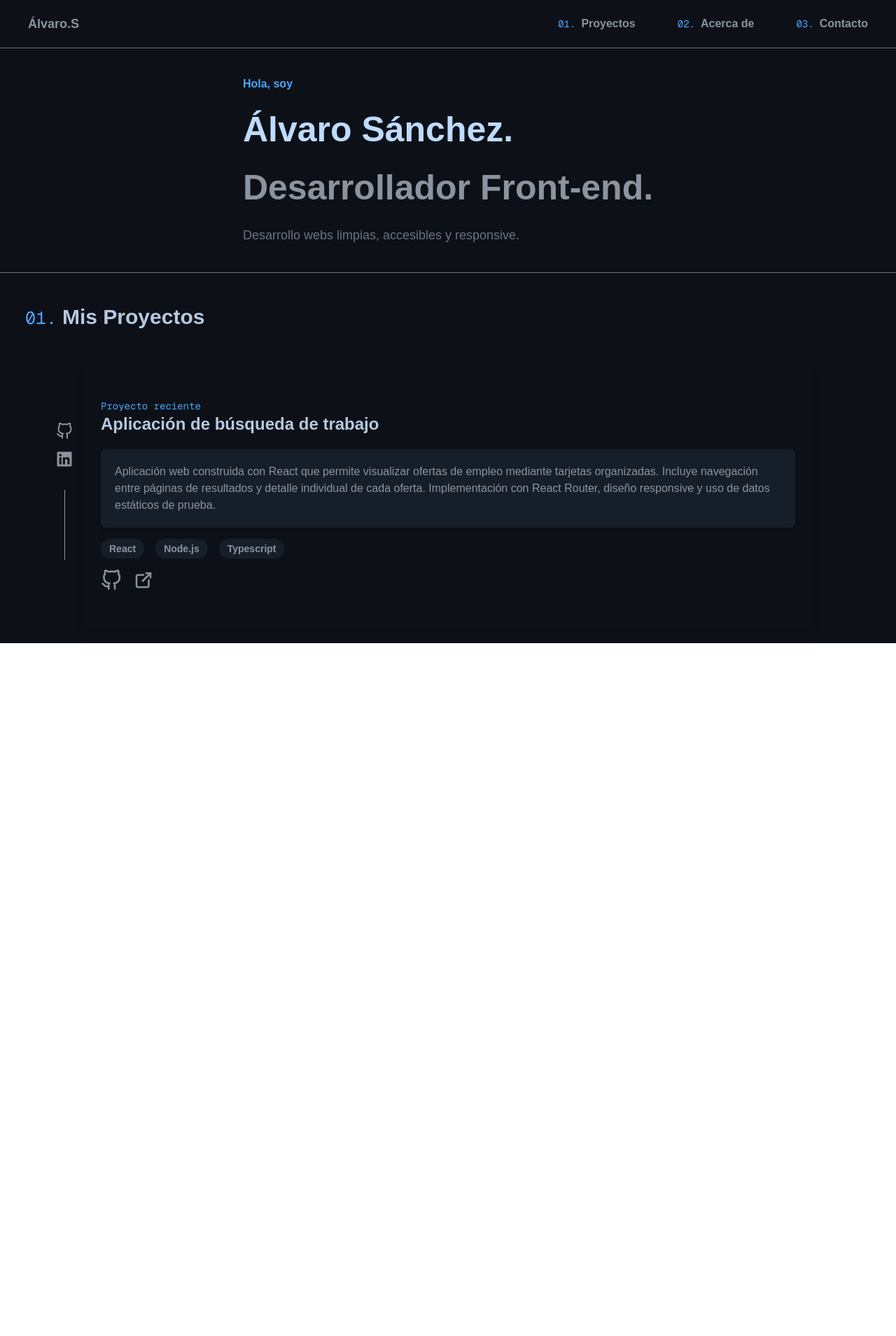
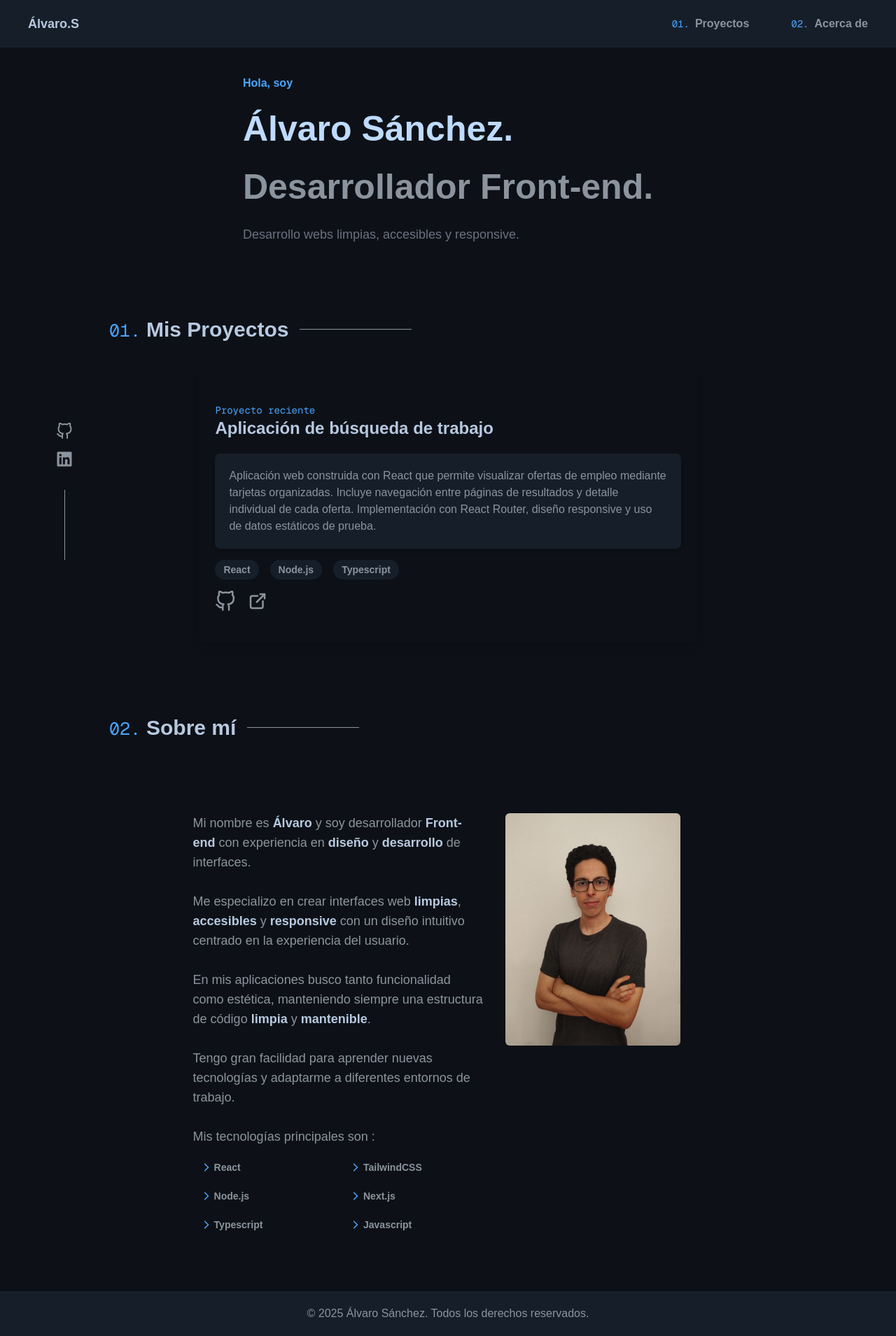
Before and after one commit to AllwarsGIT/portfolio-react, a Next.js app: page / in a window 1280 px wide. Shown: the whole page at 70% size. Before the commit the page ends 919 px from the top, so only its background shows below. Built offline with nearby package versions, Linux system fonts and the light colour scheme.

Commit message:
Portfolio V1 fully responsive

```diff
--- a/src/app/layout.tsx
+++ b/src/app/layout.tsx
@@ -24,7 +24,7 @@ export default function RootLayout({
   children: React.ReactNode;
 }>) {
   return (
-    <html lang="en">
+    <html lang="es">
       <body
         className={`${geistSans.variable} ${geistMono.variable} antialiased`}
       >
--- a/src/app/page.tsx
+++ b/src/app/page.tsx
@@ -1,15 +1,21 @@
 import Hero from "../components/Hero"
 import SideBar from "../components/SideBar"
 import Projects from "../components/Projects"
+import AboutMe from "../components/AboutMe"
+// import ContactMe from "../components/ContactMe"
+import Footer from "../components/Footer"
 
 export default function Home() {
   return (
     <>
       <SideBar />
-      <main className=" bg-blackPrimary scroll-smooth">
+      <main className=" bg-blackPrimary w-full scroll-smooth">
         <Hero />
         <Projects />
+        <AboutMe />
+        {/* <ContactMe /> */}
       </main>
+      <Footer />
     </>
   );
 }
--- a/src/components/AboutMe.tsx
+++ b/src/components/AboutMe.tsx
@@ -1,12 +1,76 @@
 
-
+import Image from 'next/image'
 import React from 'react'
+import TechBadgeAboutMe from './TechBadgeAboutMe'
 
 function AboutMe() {
   return (
-    <div>
+    <section id="aboutme" className="bg-blackPrimary flex justify-center items-center pb-15">
+      <div className="mx-auto px-4 text-left w-full max-w-[1500px] ">
+          <div className="flex items-baseline justify-center md:justify-start md:mx-30 my-15 p-5 max-w-[500px]">
+              <span className="text-bluePrimary number-responsive font-mono mr-2 md:text-left">02.</span>
+              <h2 className="text-grayPrimary  font-bold  header-responsive">Sobre mí</h2>
+              <div className=" hidden md:block bg-graySecondary h-[1px] w-40 ml-4 self-center" />
+          </div>
 
-    </div>
+          <div className="flex  md:mx-30 flex-col md:flex-row items-center md:items-start justify-center text-center s p-5">
+            <div className="md:w-3/7 text-base md:text-lg">
+              <p className="text-graySecondary text-left ">
+                Mi nombre es <span className="text-grayPrimary font-bold">Álvaro</span> y soy desarrollador <span className="text-grayPrimary font-bold">Front-end</span> con experiencia en <span className="text-grayPrimary font-bold">diseño</span> y <span className="text-grayPrimary font-bold">desarrollo</span> de interfaces.
+              </p>
+              <br />
+              <p className="text-graySecondary text-left ">
+                Me especializo en crear interfaces web <span className="text-grayPrimary font-bold">limpias</span>, <span className="text-grayPrimary font-bold">accesibles</span> y <span className="text-grayPrimary font-bold">responsive</span> con un diseño intuitivo centrado en la experiencia del usuario.
+              </p>
+              <br />
+              <p className="text-graySecondary text-left ">
+                En mis aplicaciones busco tanto funcionalidad como estética, manteniendo siempre una estructura de código <span className="text-grayPrimary font-bold">limpia</span> y <span className="text-grayPrimary font-bold">mantenible</span>.
+              </p>
+              <br />
+              <p className="text-graySecondary text-left ">
+                Tengo gran facilidad para aprender nuevas tecnologías y adaptarme a diferentes entornos de trabajo.
+              </p>
+              <br />
+              <p className="text-graySecondary text-left ">
+                Mis tecnologías principales son :
+              </p>
+              <ul className=" grid grid-cols-2   text-left mt-4 gap-3">
+                <li>
+                  <TechBadgeAboutMe techName="React" />
+                </li>
+                <li>
+                  <TechBadgeAboutMe techName="TailwindCSS" />
+                </li>
+                <li>
+                  <TechBadgeAboutMe techName="Node.js" />
+                </li>
+                <li>
+                  <TechBadgeAboutMe techName="Next.js" />
+                </li>
+                <li>
+                  <TechBadgeAboutMe techName="Typescript" />
+                </li>
+                <li>
+                  <TechBadgeAboutMe techName="Javascript" />
+                </li>
+              </ul>
+
+            </div>
+            <div className="flex m-8 md:mx-8 md:m-0 justify-center p-0 items-center">
+              <Image
+                className="rounded-md "
+                src="/AlvaroLinkedin.png"
+                alt="Foto de Álvaro Sánchez Torre"
+                width={250}
+                height={350}
+                quality={90} />
+            </div>
+
+          </div>
+
+
+      </div>
+    </section>
   )
 }
 
--- /dev/null
+++ b/src/components/ContactMe.tsx
@@ -0,0 +1,26 @@
+
+import React from 'react'
+import { MdMailOutline } from "react-icons/md";
+
+function ContactMe() {
+  return (
+    <section id="contact" className="bg-blackPrimary flex justify-center items-center pb-15">
+      <div className="mx-auto px-4 text-left max-w-[1500px] ">
+          <div className="flex items-baseline justify-center md:justify-start md:mx-30 mt-15 p-5 max-w-[500px]">
+              <span className="text-bluePrimary number-responsive font-mono mr-2 md:text-left">03.</span>
+              <h2 className="text-grayPrimary  font-bold  header-responsive">Contacto</h2>
+              <div className=" hidden md:block bg-graySecondary h-[1px] w-40 ml-4 self-center" />
+          </div>
+
+          <div className="flex  md:mx-20 flex-col md:flex-row items-center justify-center text-center  p-5">
+
+            <MdMailOutline size={70} />
+          </div>
+
+
+      </div>
+    </section>
+  )
+}
+
+export default ContactMe
--- /dev/null
+++ b/src/components/Footer.tsx
@@ -0,0 +1,13 @@
+import React from 'react'
+
+function Footer() {
+  return (
+    <div className="bg-card text-graySecondary text-center">
+      <p className="text-sm md:text-base py-5">
+        © {new Date().getFullYear()} Álvaro Sánchez. Todos los derechos reservados.
+      </p>
+    </div>
+  )
+}
+
+export default Footer
--- a/src/components/Header.tsx
+++ b/src/components/Header.tsx
@@ -28,9 +28,9 @@ const handleMenuClick = (id: string) => {
 
   return (
 
-    <header className="bg-blackPrimary border-b-1 border-grayTertiary sticky top-0 px-10 left-0 w-full flex  items-center z-10">
+    <header className="bg-card  sticky top-0 px-10 left-0 w-full flex  items-center z-10">
       <nav className="text-graySecondary flex items-center py-5  w-full justify-items-center justify-between">
-        <a className="font-bold text-lg">Álvaro.S</a>
+        <a className="font-bold text-lg text-grayPrimary">Álvaro.S</a>
 
 
 
@@ -49,14 +49,30 @@ const handleMenuClick = (id: string) => {
                 Proyectos
               </a>
             </li>
-            <li className="flex items-baseline transition-all ease-in-out duration-200 cursor-pointer hover:text-bluePrimary">
+            <li
+            className="flex items-baseline transition-all ease-in-out duration-200 cursor-pointer hover:text-bluePrimary "
+            onClick={() => handleMenuClick("aboutme")}
+            >
               <span className="text-bluePrimary text-sm font-mono mr-2">02.</span>
-              <p className="text-base font-semibold">Acerca de</p>
+              <a
+                className="text-base font-semibold"
+
+              >
+                Acerca de
+              </a>
             </li>
-            <li className="flex items-baseline transition-all ease-in-out duration-200 cursor-pointer hover:text-bluePrimary">
+            {/* <li
+            className="flex items-baseline transition-all ease-in-out duration-200 cursor-pointer hover:text-bluePrimary "
+            onClick={() => handleMenuClick("contact")}
+            >
               <span className="text-bluePrimary text-sm font-mono mr-2">03.</span>
-              <p className="text-base font-semibold">Contacto </p>
-            </li>
+              <a
+                className="text-base font-semibold"
+
+              >
+                Contacto
+              </a>
+            </li> */}
         </ul>
 
 
@@ -65,7 +81,7 @@ const handleMenuClick = (id: string) => {
           {/* Menú para móvil */}
         {isOpen && (
           <ul className="md:hidden flex flex-col space-y-4 text-xl p-4">
-            <li className="flex items-baseline">
+            <li className="flex items-baseline cursor-pointer">
               <span className="text-bluePrimary text-sm font-mono mr-2">01.</span>
                 <a
                   className="text-base font-semibold"
@@ -74,24 +90,24 @@ const handleMenuClick = (id: string) => {
                   Proyectos
                 </a>
             </li>
-            <li className="flex items-baseline">
+            <li className="flex items-baseline cursor-pointer">
               <span className="text-bluePrimary text-sm font-mono mr-2">02.</span>
                 <a
                   className="text-base font-semibold"
-                  onClick={() => setIsOpen(false)}
+                  onClick={() => handleMenuClick("aboutme")}
                 >
                   Acerca de
                 </a>
             </li>
-            <li className="flex items-baseline">
+            {/* <li className="flex items-baseline cursor-pointer">
               <span className="text-bluePrimary text-sm font-mono mr-2">03.</span>
                 <a
                   className="text-base font-semibold"
-                  onClick={() => setIsOpen(false)}
+                  onClick={() => handleMenuClick("contact")}
                 >
                   Contacto
                 </a>
-            </li>
+            </li> */}
 
           </ul>
         )}
--- a/src/components/Hero.tsx
+++ b/src/components/Hero.tsx
@@ -3,7 +3,7 @@ import { FaLinkedin } from "react-icons/fa";
 
 const Hero: React.FC = () => {
   return (
-    <section className="w-full flex flex-col justify-center items-center border-b-1 border-grayTertiary ">
+    <section className="w-full flex flex-col justify-center items-center  ">
       <div
       className="bg-blackPrimary relative max-w-[1000px] min-h-[40vh] m-5 md:m-0  flex flex-col justify-center items-start  px-10  "
     >
--- a/src/components/ProjectCard.tsx
+++ b/src/components/ProjectCard.tsx
@@ -6,7 +6,7 @@ import React from 'react'
 import { FiGithub } from "react-icons/fi";
 import { TbExternalLink } from "react-icons/tb";
 import TechBadge from './TechBadge';
-
+// import Image from 'next/image';
 
 
 interface ProjectCardProps {
@@ -19,7 +19,7 @@ interface ProjectCardProps {
 
 function ProjectCard({title="title", description="description",  last=""}: ProjectCardProps) {
   return (
-    <div className= "w-5/6 min-h-[24rem] bg-transparent rounded-lg shadow-lg p-6 flex  flex-wrap justify-center items-center m-5 mx-auto">
+    <div className= "md:w-4/7 min-h-[24rem] bg-transparent rounded-lg shadow-lg p-6 flex flex-wrap justify-center items-center m-5 mx-auto">
         <div className="flex-1 flex flex-col h-full">
             <p className="text-bluePrimary text-sm font-mono">
                 {last}
@@ -52,17 +52,18 @@ function ProjectCard({title="title", description="description",  last=""}: Proje
                         <TbExternalLink />
                     </a>
                 </div>
-
-                {/* <div className="hidden md:flex  gap-4">
-                    <FaReact />
-                    <FaNode />
-                    <TbBrandTypescript />
-                </div> */}
             </div>
         </div>
         {/* <div className="hidden md:block w-full md:w-[50%]">
             <AppEmbed src={src} className="self-center" />
         </div> */}
+        {/* <Image
+            src="https://placehold.co/600x400/png"
+            alt="Project Image"
+            className="w-full h-full object-cover rounded-lg"
+            width={600}
+            height={400}
+        /> */}
     </div>
 
   )
--- a/src/components/Projects.tsx
+++ b/src/components/Projects.tsx
@@ -3,14 +3,17 @@ import React from 'react'
 
 function Projects() {
   return (
-   <section id="projects" className="bg-blackPrimary w-full flex justify-center items-center">
-    <div className="container mx-auto px-4 text-left ">
-        <div className="flex items-baseline justify-center md:justify-start mt-15 items p-5 md:mt-5">
+   <section id="projects" className="bg-blackPrimary flex justify-center items-center  ">
+    <div className="mx-auto px-4 text-left max-w-[1500px] ">
+        <div className="flex items-baseline justify-center  md:justify-start md:mx-30 mt-10 p-5 max-w-[500px]">
             <span className="text-bluePrimary number-responsive font-mono mr-2 md:text-left">01.</span>
-            <h2 className="text-grayPrimary  font-bold  header-responsive">Mis Proyectos</h2>
+            <h2 className="text-grayPrimary  font-bold  header-responsive ">Mis Proyectos</h2>
+            <div className=" hidden md:block bg-graySecondary h-[1px] w-40 ml-4 self-center" />
+
+
         </div>
 
-        <div className="flex flex-col gap-8">
+        <div className="flex flex-col gap-4">
             <ProjectCard
                 src ="https://job-searching-app-react.vercel.app/"
                 last = "Proyecto reciente"
--- /dev/null
+++ b/src/components/TechBadgeAboutMe.tsx
@@ -0,0 +1,19 @@
+
+
+import React from 'react'
+import { MdArrowForwardIos } from "react-icons/md";
+
+type TechBadgeProps = {
+    techName: string;
+}
+
+function TechBadge({ techName }: TechBadgeProps) {
+  return (
+    <span className="text-graySecondary px-3 py-1 rounded-full text-sm font-semibold inline-flex items-center">
+    <MdArrowForwardIos className="text-bluePrimary mr-1"/>
+      {techName}
+    </span>
+  )
+}
+
+export default TechBadge
```
Also changed, not shown: src/app/globals.css (+0 -32 lines), src/layouts/HomePage.tsx (deleted, +0 -12 lines), public/AlvaroLinkedin.png (added).
